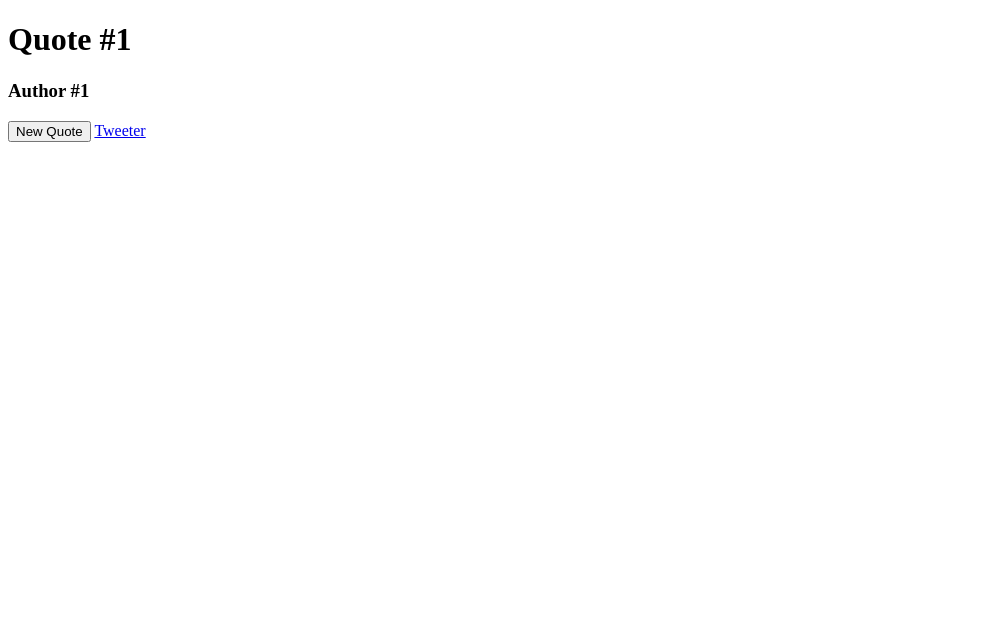
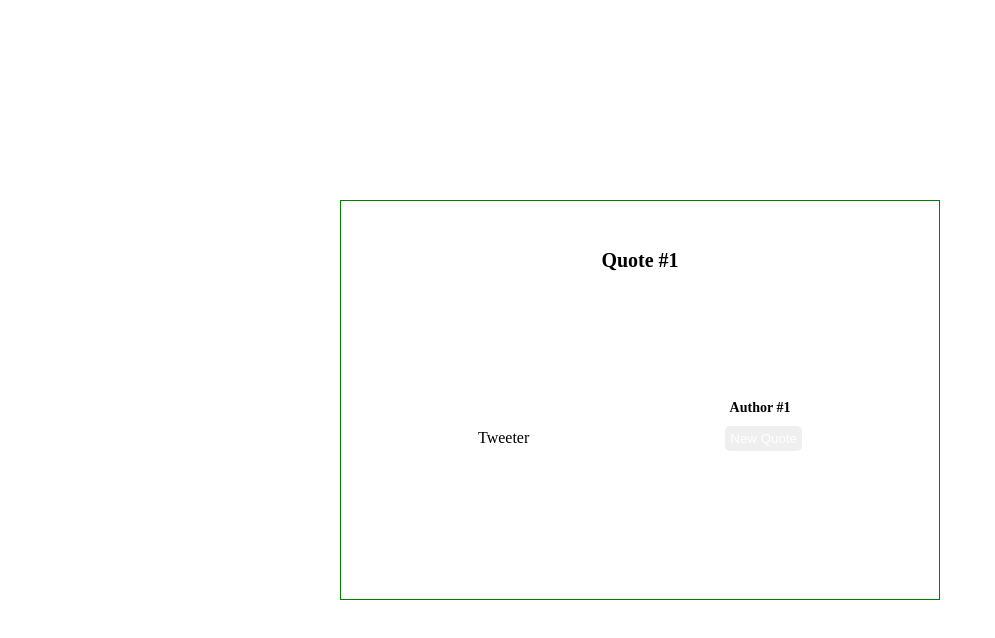
Before and after one commit to Marina8989/RandomQuoteMachineJS, a plain HTML site: page index.html in a window 1280 px wide. Shown: the whole page, without its empty margins (0-995 px from the left). Drawn offline with Linux system fonts and the light colour scheme.

Commit message:
added css to project

```diff
--- a/index.html
+++ b/index.html
@@ -12,8 +12,8 @@
         <div id="quote-box">
             <h1 id="text">Quote #1</h1>
             <h3 id="author">Author #1</h3>
+            <a href="twitter.com/intent/tweet" id="tweet-quote">Tweeter</a>
             <button id="new-quote">New Quote</button>
-            <a href="twitter.com/intent/tweet" id="tweet-quote">Tweeter</a>
         </div>
 
         <script src="main.js"></script>
--- a/main.css
+++ b/main.css
@@ -0,0 +1,37 @@
+*{
+    margin: 0;
+    padding: 0;
+    box-sizing: border-box;
+}
+
+#quote-box{
+    border: 1px solid green;
+    width: 600px;
+    text-align: center;
+    margin:0 auto;
+    height: 50vh;
+    overflow: hidden;
+    margin-top: 200px;
+}
+#text{
+    margin: 3rem 10px 0 10px;
+    word-wrap: break-word;
+    font-size: 20px;
+}
+#author{
+    margin-top: 8rem;
+    margin-left: 15rem;
+    font-size: 14px;
+}
+#new-quote{
+    padding: 5px;
+    color: white;
+    border: 0;
+    border-radius: 5px;
+    margin-top: 10px;
+}
+#tweet-quote{
+    margin-right: 12rem;
+    text-decoration: none;
+    color: black;
+}
```
